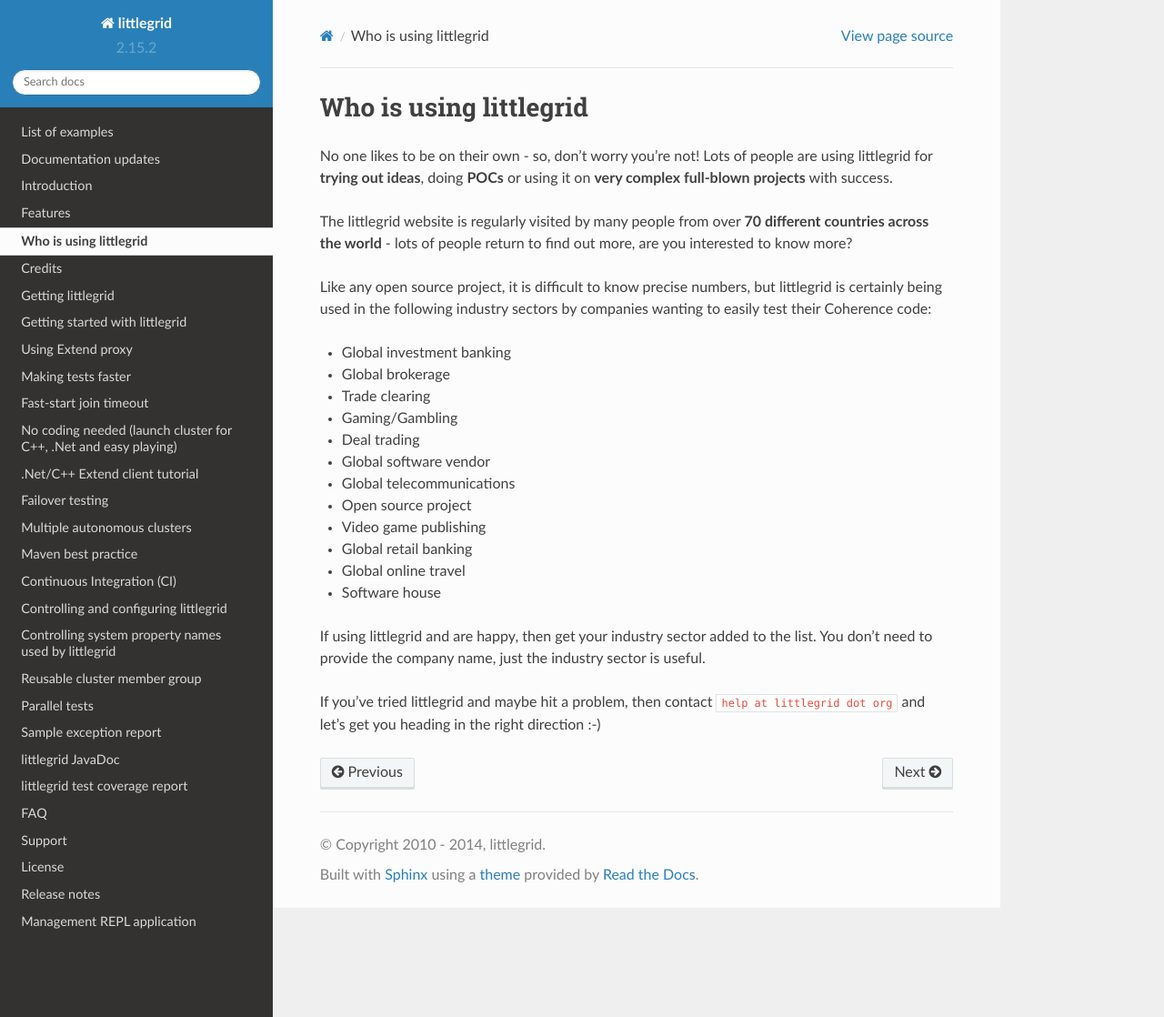
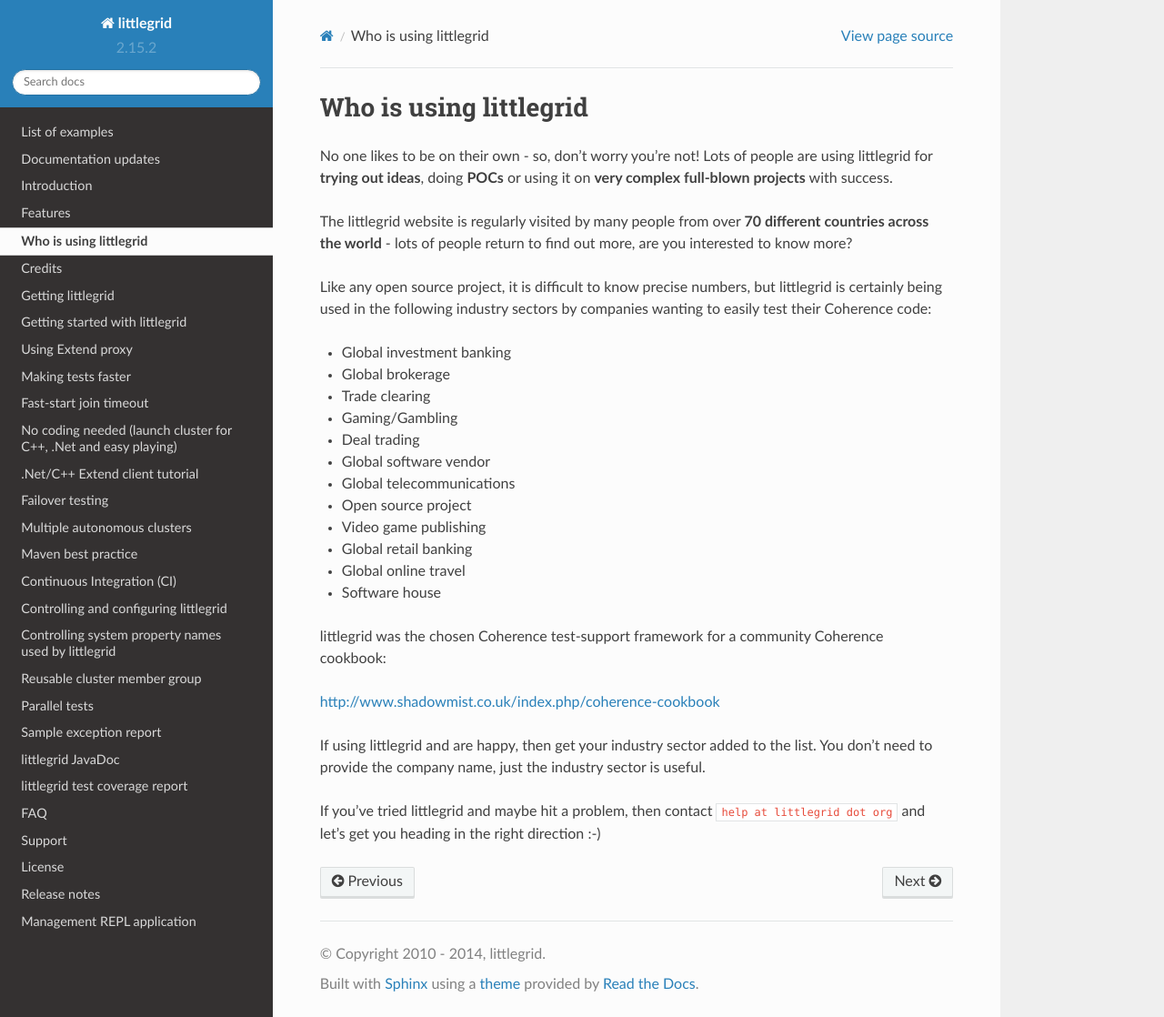
Before and after one commit to littlegrid/www, a Sphinx documentation site: the page built from source/who-is-using.rst, in a window 1280 px wide and 1118 px high. Shown: the whole window at 91% size. Built offline with Sphinx 7.4.7 and the Read the Docs theme 2.0.0, drawn with Linux system fonts in a browser that asks for light colours.

Commit message:
Update who-is-using.rst

```diff
--- a/source/who-is-using.rst
+++ b/source/who-is-using.rst
@@ -32,6 +32,10 @@
 * Global online travel
 * Software house
 
+littlegrid was the chosen Coherence test-support framework for a community Coherence cookbook:
+
+http://www.shadowmist.co.uk/index.php/coherence-cookbook
+
 If using littlegrid and are happy, then get your industry sector added to the list.  You don't
 need to provide the company name, just the industry sector is useful.
 
```
